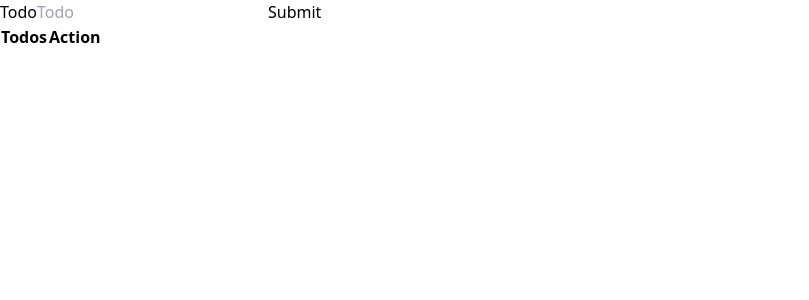
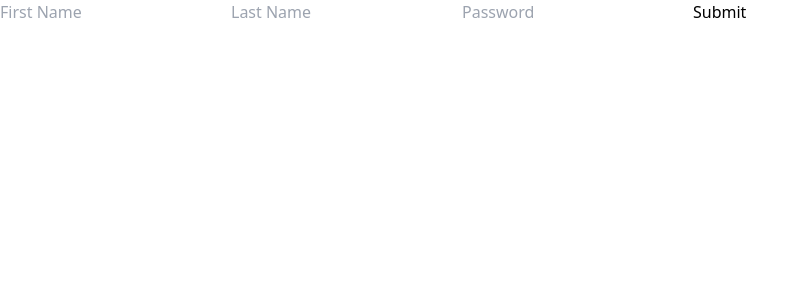
Before and after one commit to Hamza3357/forms, a React (Vite) app: page /signup in a window 1280 px wide. Shown: the top 300 px of the page, without its empty margins (0-809 px from the left). Built offline with nearby package versions, Linux system fonts and the light colour scheme.

Commit message:
signup and Login page added

```diff
--- a/src/App.jsx
+++ b/src/App.jsx
@@ -1,25 +1,21 @@
-import React, { useState } from 'react'
-import { useParams } from 'react-router-dom';
+import React, { Component, useState } from 'react'
 import Forms from './Components/Forms';
+
+import { BrowserRouter, Routes, Route } from "react-router-dom";
+import Signup from './Components/Signup';
 
 const App = () => {
 
-  let { userId } = useParams();
-  console.log(userId)
-
-
-
-
   return (
     <>
-      <div className='flex flex-col'>
-        <Forms />
-
-        {/**/}
-      </div>
-
-    </>
-  )
+    <BrowserRouter>
+      <Routes>
+        <Route path="/" element={<Forms />} />
+        <Route path="/signup" element={<Signup />} />
+        </Routes>
+        </BrowserRouter>
+        </>
+  );
 }
 
 export default App
--- /dev/null
+++ b/src/Components/Signup.jsx
@@ -0,0 +1,30 @@
+import React, { useState } from 'react'
+
+
+const Signup = () => {
+    const [firstName, setFirstName] = useState('')
+    const [lastName, setLastName] = useState('')
+    const [password, setPassword] = useState('')
+
+
+    console.log()
+function handleSigup () {
+    localStorage.setItem("firstname", JSON.stringify(firstName))
+    localStorage.setItem("lastname", JSON.stringify(lastName))
+    localStorage.setItem("password", JSON.stringify(password))
+    setFirstName("")
+    setLastName("")
+    setPassword("")
+}
+  return (
+    <div>
+      <input type="text" value={firstName} onChange={(e) => setFirstName(e.target.value)} class="form-control"  placeholder="First Name" />
+      <input type="text" value={lastName} onChange={(e) => setLastName(e.target.value)} class="form-control"  placeholder="Last Name" />
+      <input type="password" value={password} onChange={(e) => setPassword(e.target.value)} placeholder="Password" />
+      <button className='bg-green-300 mx-3' onClick={handleSigup} >Submit</button>
+
+  </div>
+  )
+}
+
+export default Signup
```
Also changed, not shown: src/Components/Forms.jsx (+8 -4 lines), src/Components/Login.jsx (added, +24 -0 lines).
